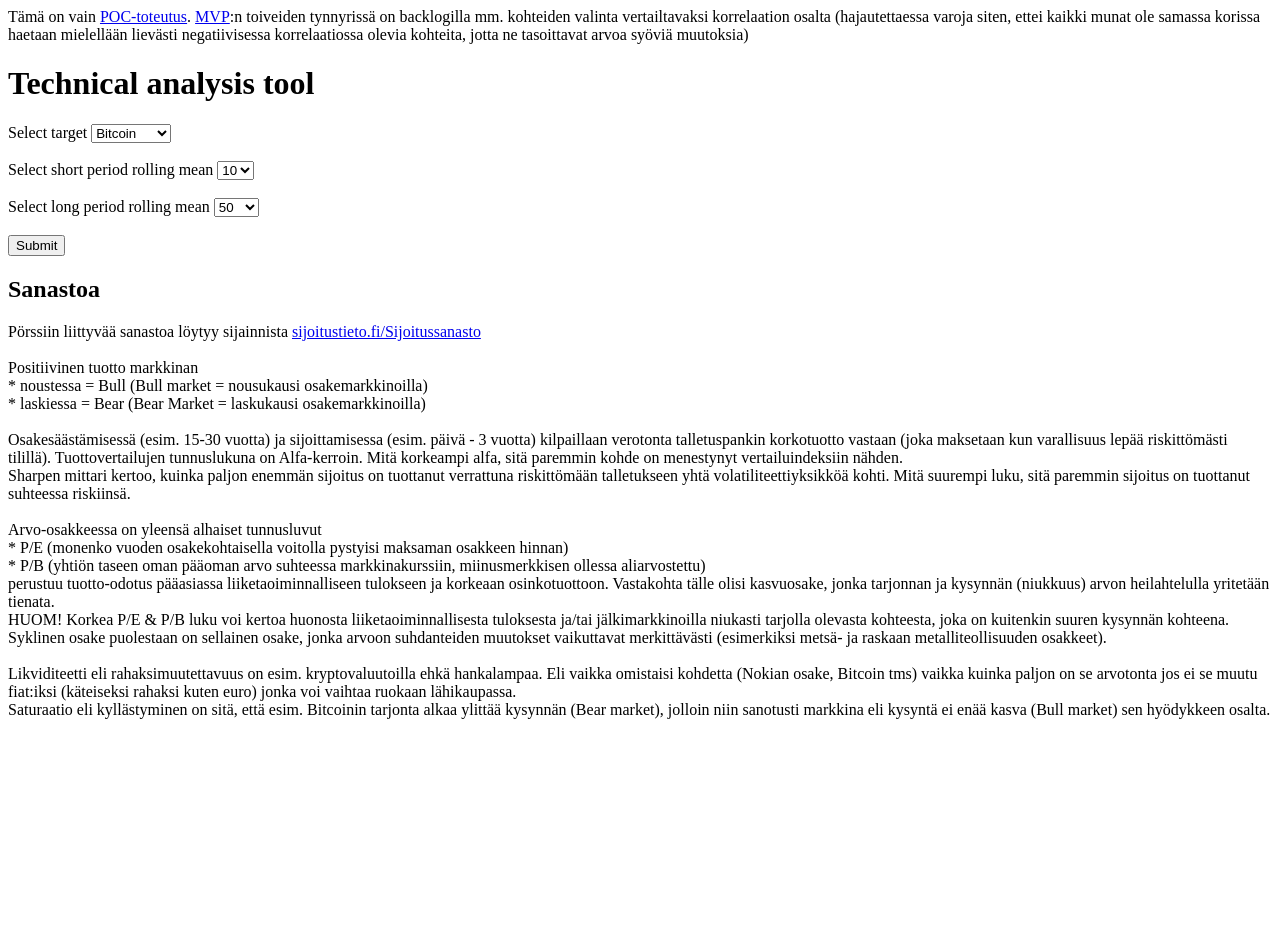
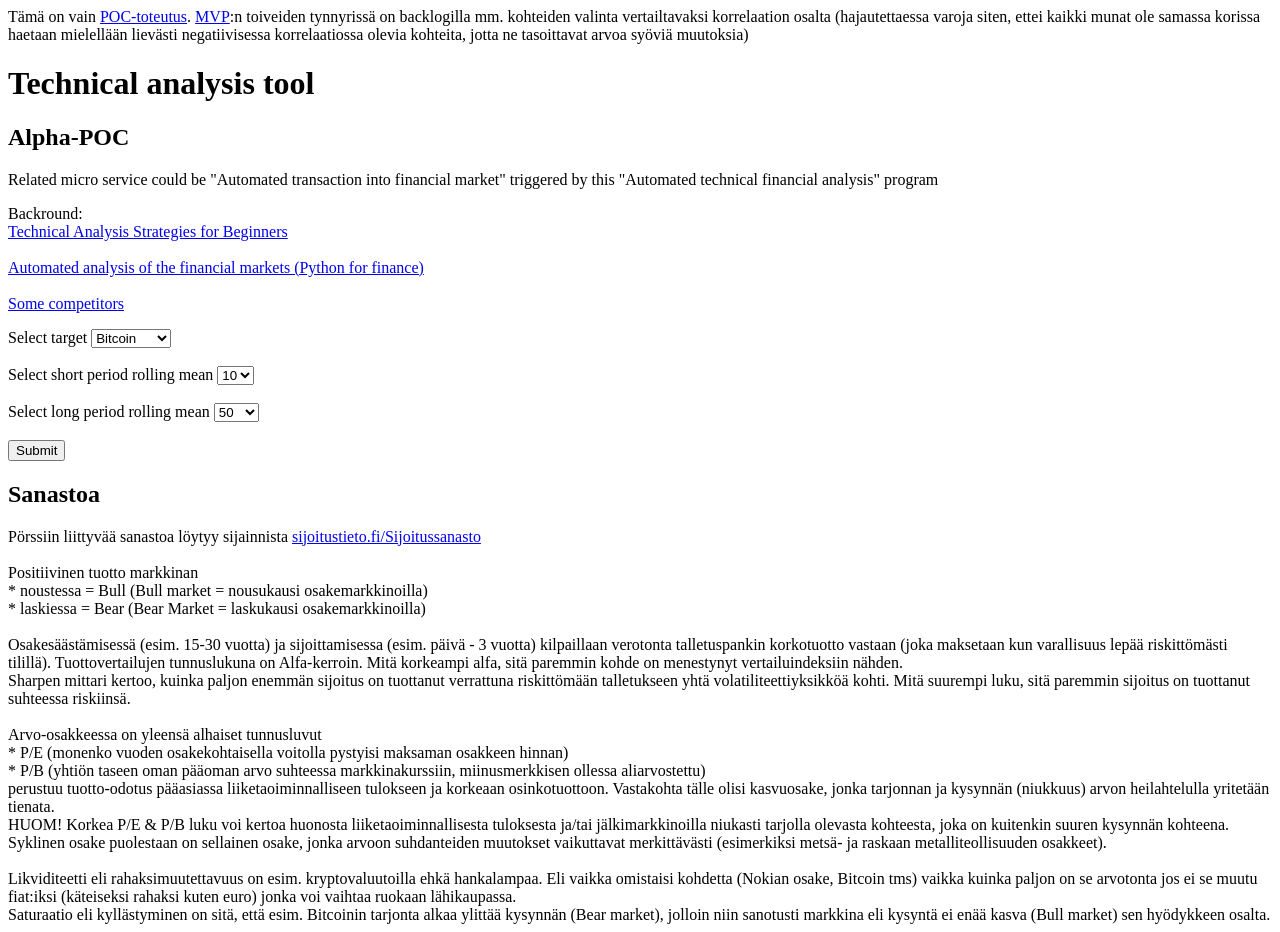
Before and after one commit to mikalegall/flask, a Flask app: page / in a window 1280 px wide. Before the commit the page ends 719 px from the top, so only its background shows below. Run offline with Flask 2, Linux system fonts and the light colour scheme.

Commit message:
some lorem ipsus on article

```diff
--- a/technical_analysis/templates/index.html
+++ b/technical_analysis/templates/index.html
@@ -34,6 +34,20 @@
 
 
 {%block content%}
+<article>
+<h2>Alpha-POC</h2>
+Related micro service could be "Automated transaction into financial market" triggered by this "Automated technical financial analysis" program
+<p>
+Backround:
+<br>
+<a href="https://www.investopedia.com/articles/active-trading/102914/technical-analysis-strategies-beginners.asp" target="_blank">Technical Analysis Strategies for Beginners</a>
+<br>
+<br>
+<a href="https://towardsdatascience.com/python-for-finance-automated-analysis-of-the-financial-markets-f649375bf8b2" target="_blank">Automated analysis of the financial markets (Python for finance)</a>
+<br>
+<br>
+<a href="https://www.techjockey.com/blog/best-stock-trading-software" target="_blank">Some competitors</a>
+</p>
 <article>
     <form method=POST>
         <input type=hidden name="cross_site_request_forgery" value="needSomeRandomness">
```
